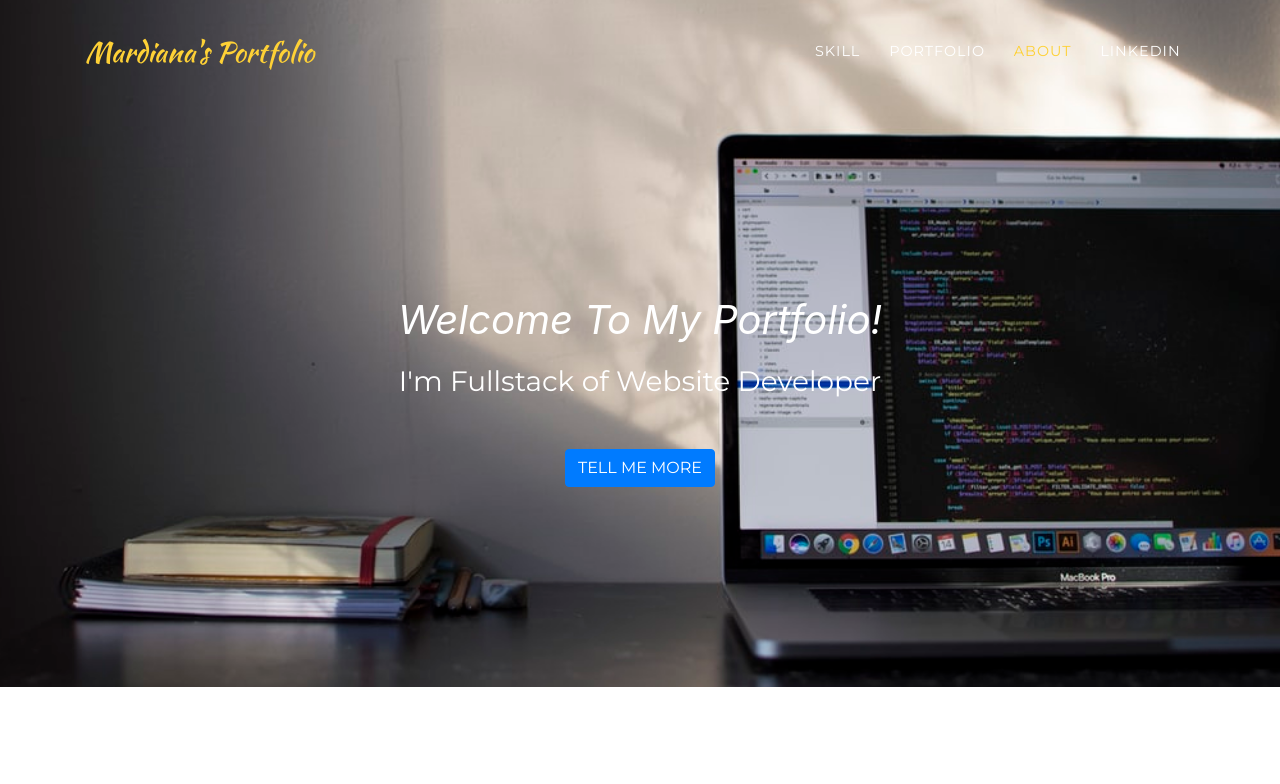
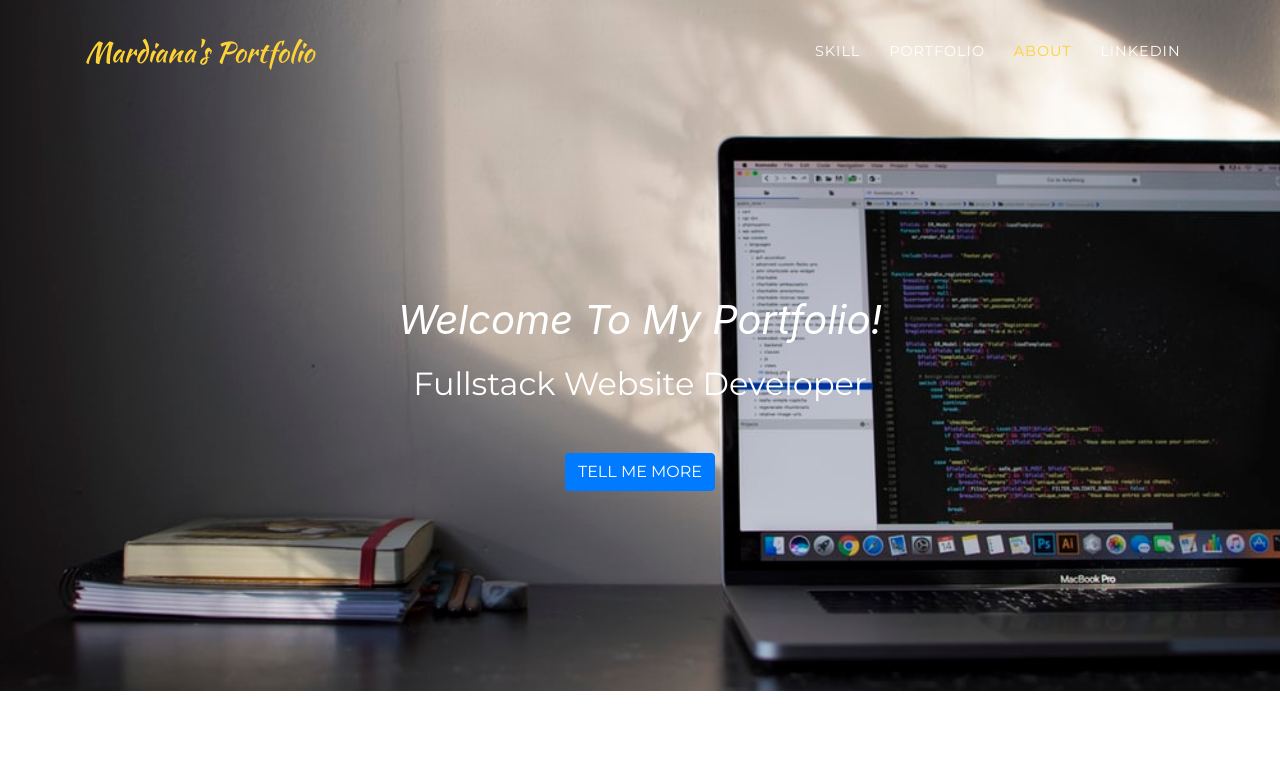
Before and after one commit to mardianad/mardianad.github.io, a website with bundled scripts: page index.html in a window 1280 px wide. Shown: the top 784 px of the page. Built offline with nearby package versions, Linux system fonts and the light colour scheme; a web font is replaced by a local one.

Commit message:
Update index.html

```diff
--- a/index.html
+++ b/index.html
@@ -60,7 +60,7 @@
     <div class="container">
       <div class="intro-text">
         <div class="intro-lead-in">Welcome To My Portfolio!</div>
-        <div class="intro-heading"><h3>I'm Fullstack of Website Developer</h3></div>
+        <div class="intro-heading"><h2>Fullstack Website Developer</h2></div>
         <a class="btn btn-primary btn-xl text-uppercase js-scroll-trigger" href="#services">Tell Me More</a>
       </div>
     </div>
```
